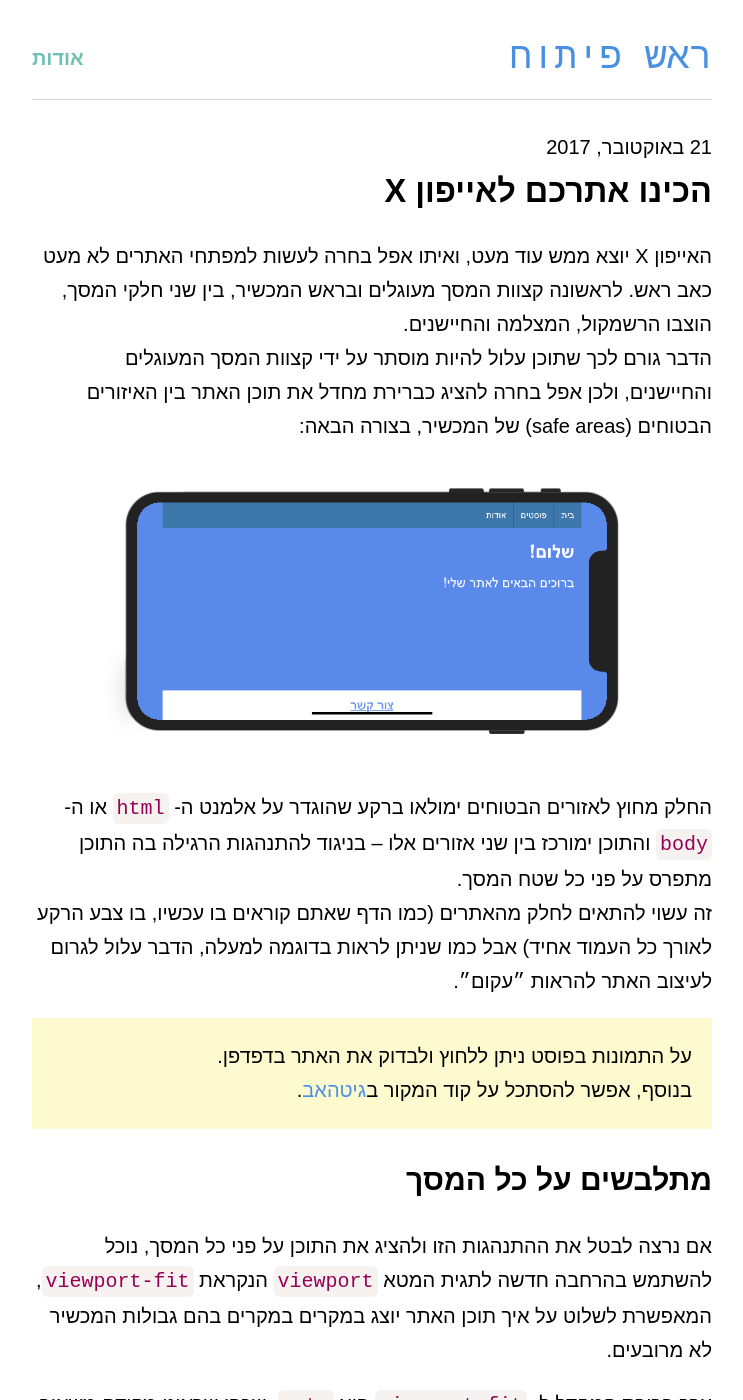
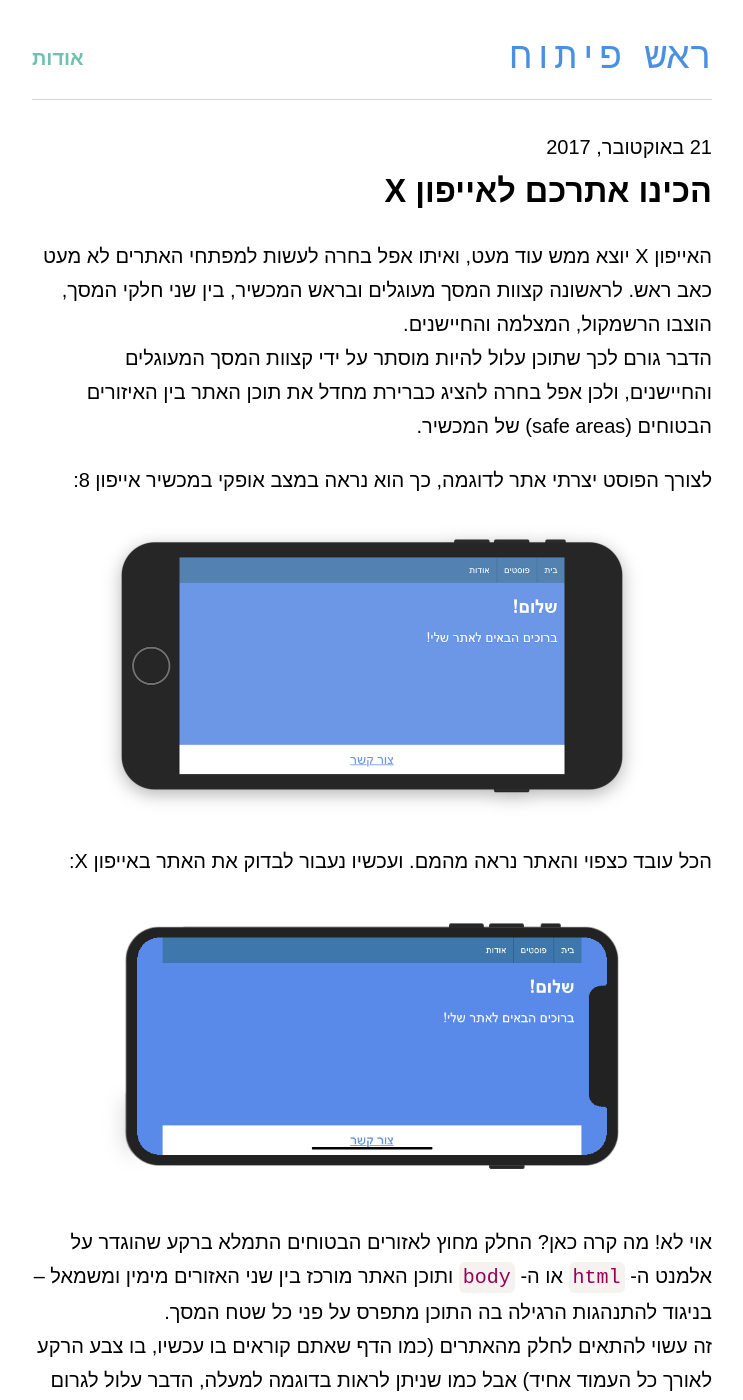
Before and after one commit to guytepper/devhead.co.il, a Jekyll site: the page built from _posts/2017-10-21-designing-for-iphone-x.md, in a window 1280 px wide and 1400 px high. Shown: the whole window, without its empty margins (268-1011 px from the left). Built offline with Jekyll 4.4.1, drawn with Linux system fonts in a browser that asks for light colours; some web fonts are replaced.

Commit message:
Added iPhone 8 example

```diff
--- a/_posts/2017-10-21-designing-for-iphone-x.md
+++ b/_posts/2017-10-21-designing-for-iphone-x.md
@@ -4,13 +4,21 @@
 excerpt: לאייפון X יש מסך שמגיע לכל קצוות המכשיר, מה שגורם לרשמקול, החיישנים והמצלמה הקדמית לכסות חלק מהמסך - וליצור למפתחי האתרים כאב ראש.
 ---
 האייפון X יוצא ממש עוד מעט, ואיתו אפל בחרה לעשות למפתחי האתרים לא מעט כאב ראש. לראשונה קצוות המסך מעוגלים ובראש המכשיר, בין שני חלקי המסך, הוצבו הרשמקול, המצלמה והחיישנים.
-הדבר גורם לכך שתוכן עלול להיות מוסתר על ידי קצוות המסך המעוגלים והחיישנים, ולכן אפל בחרה להציג כברירת מחדל את תוכן האתר בין האיזורים הבטוחים (safe areas) של המכשיר, בצורה הבאה:
+הדבר גורם לכך שתוכן עלול להיות מוסתר על ידי קצוות המסך המעוגלים והחיישנים, ולכן אפל בחרה להציג כברירת מחדל את תוכן האתר בין האיזורים הבטוחים (safe areas) של המכשיר.
+
+לצורך הפוסט יצרתי אתר לדוגמה, כך הוא נראה במצב אופקי במכשיר אייפון 8:
+
+<a href="https://guytepper.github.io/designing-websites-for-iphone-x/he/default/">
+  <img src="/images/posts/designing-for-iphone-x/iphone-8-example.png" width="550" alt="">
+</a>
+
+הכל עובד כצפוי והאתר נראה מהמם. ועכשיו נעבור לבדוק את האתר באייפון X:
 
 <a href="https://guytepper.github.io/designing-websites-for-iphone-x/he/default/">
   <img src="/images/posts/designing-for-iphone-x/default.png" width="550" alt="">
 </a>
 
-החלק מחוץ לאזורים הבטוחים ימולאו ברקע שהוגדר על אלמנט ה- `html` או ה- `body` והתוכן ימורכז בין שני אזורים אלו -- בניגוד להתנהגות הרגילה בה התוכן מתפרס על פני כל שטח המסך.
+אוי לא! מה קרה כאן? החלק מחוץ לאזורים הבטוחים התמלא ברקע שהוגדר על אלמנט ה- `html` או ה- `body` ותוכן האתר מורכז בין שני האזורים מימין ומשמאל -- בניגוד להתנהגות הרגילה בה התוכן מתפרס על פני כל שטח המסך.
 זה עשוי להתאים לחלק מהאתרים (כמו הדף שאתם קוראים בו עכשיו, בו צבע הרקע לאורך כל העמוד אחיד) אבל כמו שניתן לראות בדוגמה למעלה, הדבר עלול לגרום לעיצוב האתר להראות ״עקום״.
 
 <aside class="post__note">
```
Also changed, not shown: images/posts/designing-for-iphone-x/iphone-8-example.png (added).
